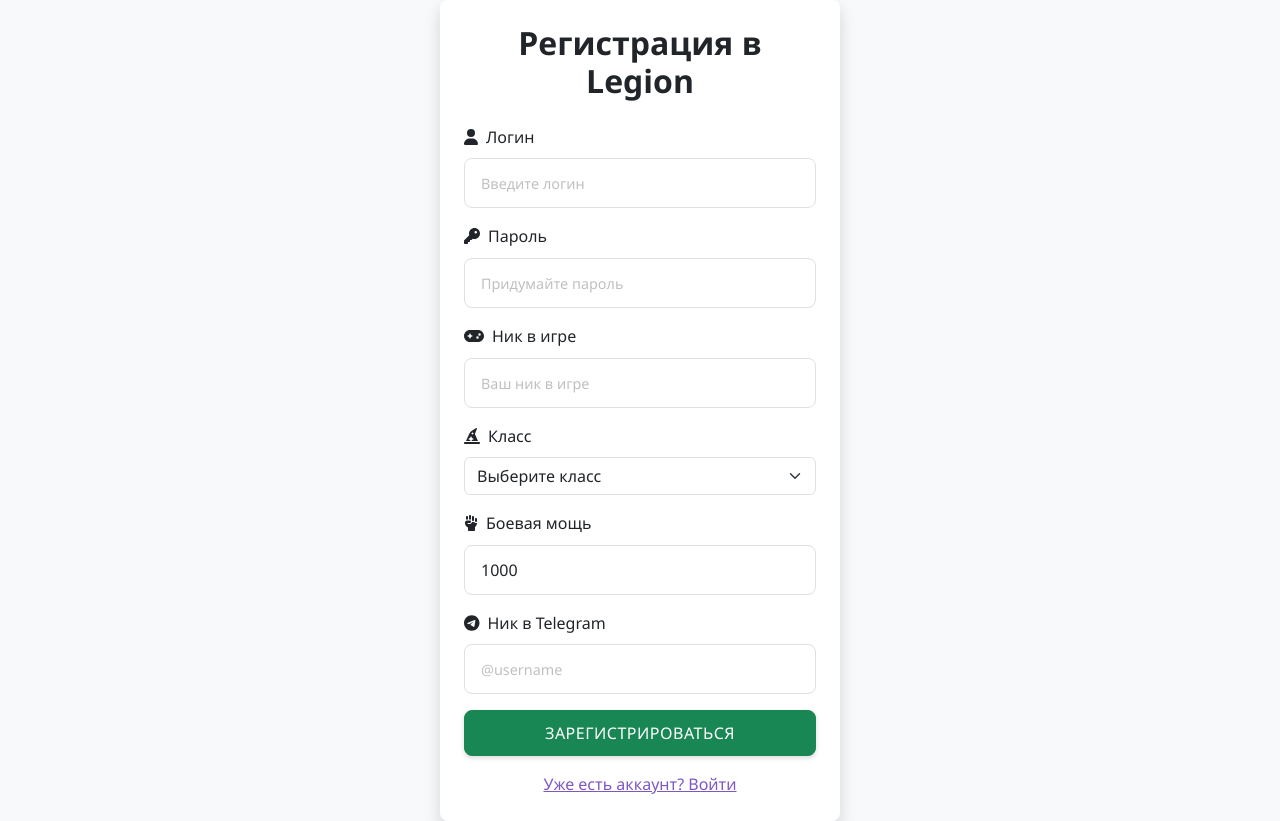
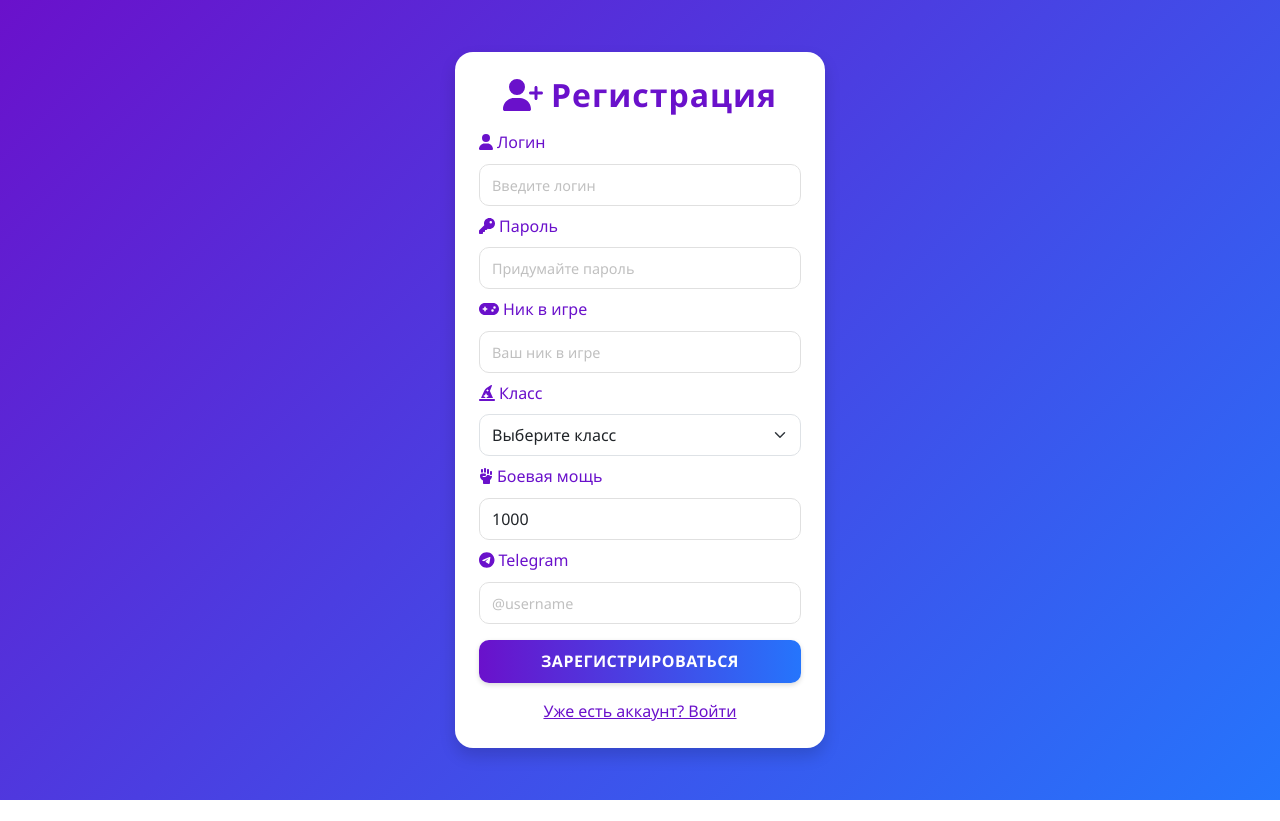
Before and after one commit to Karvet-2/Legion, a website: page register.html in a window 1280 px wide. After the commit the page ends 800 px from the top, so only its background shows below. Drawn offline with nearby package versions, Linux system fonts and the light colour scheme.

Commit message:
Add files via upload

```diff
--- a/register.html
+++ b/register.html
@@ -9,20 +9,70 @@
       rel="stylesheet"
     />
     <link rel="stylesheet" href="style.css" />
+    <style>
+      body {
+        background: linear-gradient(135deg, #6a11cb 0%, #2575fc 100%);
+      }
+      .card {
+        border: none;
+        border-radius: 18px;
+        box-shadow: 0 4px 24px rgba(106, 17, 203, 0.1);
+        background: #fff;
+      }
+      .form-label {
+        font-weight: 500;
+        color: #6a11cb;
+      }
+      .form-control,
+      .form-select {
+        border-radius: 10px;
+        padding: 0.5rem 0.75rem;
+        font-size: 1rem;
+      }
+      .btn-legion {
+        background: linear-gradient(90deg, #6a11cb 0%, #2575fc 100%);
+        color: #fff;
+        border: none;
+        font-weight: 600;
+        border-radius: 10px;
+        transition: background 0.2s;
+      }
+      .btn-legion:hover {
+        background: linear-gradient(90deg, #2575fc 0%, #6a11cb 100%);
+        color: #fff;
+      }
+      .card-title {
+        color: #6a11cb;
+        font-weight: 700;
+        letter-spacing: 1px;
+      }
+      .alert {
+        border-radius: 10px;
+        padding: 0.5rem 1rem;
+        font-size: 0.95rem;
+      }
+      @media (max-width: 400px) {
+        .card {
+          padding: 1rem !important;
+        }
+      }
+    </style>
   </head>
-  <body class="bg-light">
+  <body>
     <div
       class="container d-flex align-items-center justify-content-center min-vh-100"
     >
       <div
-        class="card shadow p-4"
-        style="min-width: 350px; max-width: 400px; width: 100%"
+        class="card shadow p-3 p-md-4"
+        style="min-width: 320px; max-width: 370px; width: 100%"
       >
-        <h2 class="mb-4 text-center">Регистрация в Legion</h2>
-        <form id="registerForm">
-          <div class="mb-3">
+        <h2 class="mb-3 text-center card-title">
+          <i class="fas fa-user-plus me-2"></i>Регистрация
+        </h2>
+        <form id="registerForm" autocomplete="off">
+          <div class="mb-2">
             <label for="username" class="form-label"
-              ><i class="fas fa-user me-2"></i>Логин</label
+              ><i class="fas fa-user me-1"></i>Логин</label
             >
             <input
               type="text"
@@ -30,11 +80,12 @@
               id="username"
               required
               placeholder="Введите логин"
+              maxlength="20"
             />
           </div>
-          <div class="mb-3">
+          <div class="mb-2">
             <label for="password" class="form-label"
-              ><i class="fas fa-key me-2"></i>Пароль</label
+              ><i class="fas fa-key me-1"></i>Пароль</label
             >
             <input
               type="password"
@@ -42,11 +93,12 @@
               id="password"
               required
               placeholder="Придумайте пароль"
+              maxlength="32"
             />
           </div>
-          <div class="mb-3">
+          <div class="mb-2">
             <label for="nickname" class="form-label"
-              ><i class="fas fa-gamepad me-2"></i>Ник в игре</label
+              ><i class="fas fa-gamepad me-1"></i>Ник в игре</label
             >
             <input
               type="text"
@@ -54,11 +106,12 @@
               id="nickname"
               required
               placeholder="Ваш ник в игре"
+              maxlength="20"
             />
           </div>
-          <div class="mb-3">
+          <div class="mb-2">
             <label for="class" class="form-label"
-              ><i class="fas fa-hat-wizard me-2"></i>Класс</label
+              ><i class="fas fa-hat-wizard me-1"></i>Класс</label
             >
             <select class="form-select" id="class" required>
               <option value="">Выберите класс</option>
@@ -77,9 +130,9 @@
               <option value="Оборотень">Оборотень</option>
             </select>
           </div>
-          <div class="mb-3">
+          <div class="mb-2">
             <label for="battlePower" class="form-label"
-              ><i class="fas fa-fist-raised me-2"></i>Боевая мощь</label
+              ><i class="fas fa-fist-raised me-1"></i>Боевая мощь</label
             >
             <input
               type="number"
@@ -91,25 +144,28 @@
               placeholder="Ваша боевая мощь"
             />
           </div>
-          <div class="mb-3">
+          <div class="mb-2">
             <label for="telegramUsername" class="form-label"
-              ><i class="fab fa-telegram me-2"></i>Ник в Telegram</label
+              ><i class="fab fa-telegram me-1"></i>Telegram</label
             >
             <input
               type="text"
               class="form-control"
               id="telegramUsername"
               placeholder="@username"
+              maxlength="32"
             />
           </div>
-          <button type="submit" class="btn btn-success w-100">
+          <button type="submit" class="btn btn-legion w-100 mt-2">
             Зарегистрироваться
           </button>
         </form>
         <div id="registerError" class="alert alert-danger mt-3 d-none"></div>
         <div id="registerSuccess" class="alert alert-success mt-3 d-none"></div>
         <div class="mt-3 text-center">
-          <a href="login.html">Уже есть аккаунт? Войти</a>
+          <a href="login.html" style="color: #6a11cb; font-weight: 500"
+            >Уже есть аккаунт? Войти</a
+          >
         </div>
       </div>
     </div>
```
